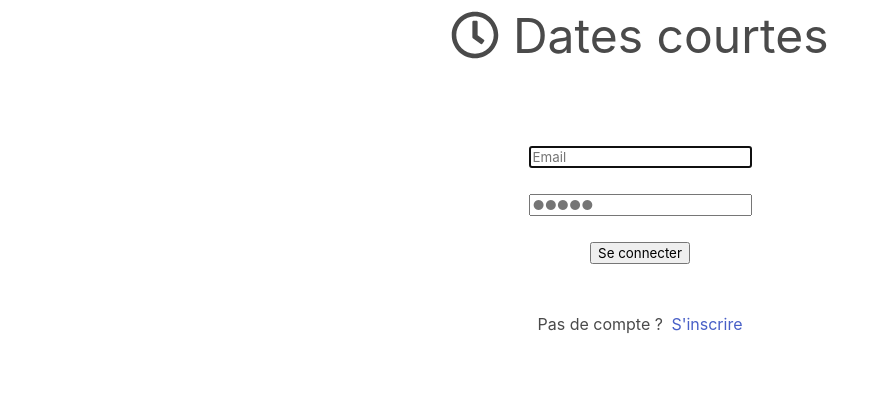
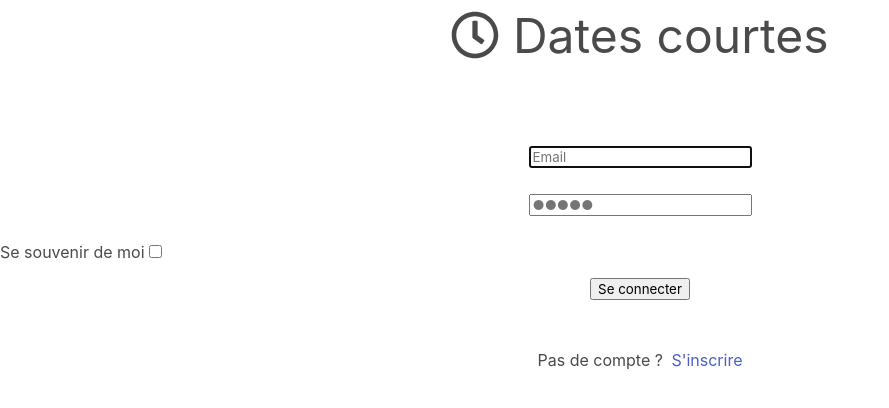
Before and after one commit to parmentlovski/dates-courtes, a Symfony app: template templates/security/login.html.twig in a window 1280 px wide. Shown: the top 408 px of the page, without its empty margins (0-889 px from the left). Run offline with Twig, Linux system fonts and the light colour scheme; the template is opened without the code that fills it, so the values that code supplies are empty; some libraries are stand-ins or nearby versions.

Commit message:
Ajout se souvenir de moi lors de la connexion

```diff
--- a/templates/security/login.html.twig
+++ b/templates/security/login.html.twig
@@ -38,21 +38,22 @@
 				type="hidden" name="_csrf_token" value="{{ csrf_token('authenticate') }}">
 
 				{#
-																																        Uncomment this section and add a remember_me option below your firewall to activate remember me functionality.
-																																        See https://symfony.com/doc/current/security/remember_me.html
+																																								        Uncomment this section and add a remember_me option below your firewall to activate remember me functionality.
+																																								        See https://symfony.com/doc/current/security/remember_me.html
+																																								    #}
 
-																																        <div class="checkbox mb-3">
-																																            <label>
-																																                <input type="checkbox" name="_remember_me"> Remember me
-																																            </label>
-																																        </div>
-																																    #}
+
+				<div class="has-text-centered checkbox">
+					<label>Se souvenir de moi
+					<input type="checkbox" name="_remember_me">
+					</label>
+				</div>
 
 				{% if error %}
 					<div class="has-text-centered">{{ error.messageKey|trans(error.messageData, 'security') }}</div>
 				{% endif %}
 
-				<div class="mt-5 mb-3 has-text-centered">
+				<div class="mt-3 mb-3 has-text-centered">
 
 					<button type="submit">
 						Se connecter
```
